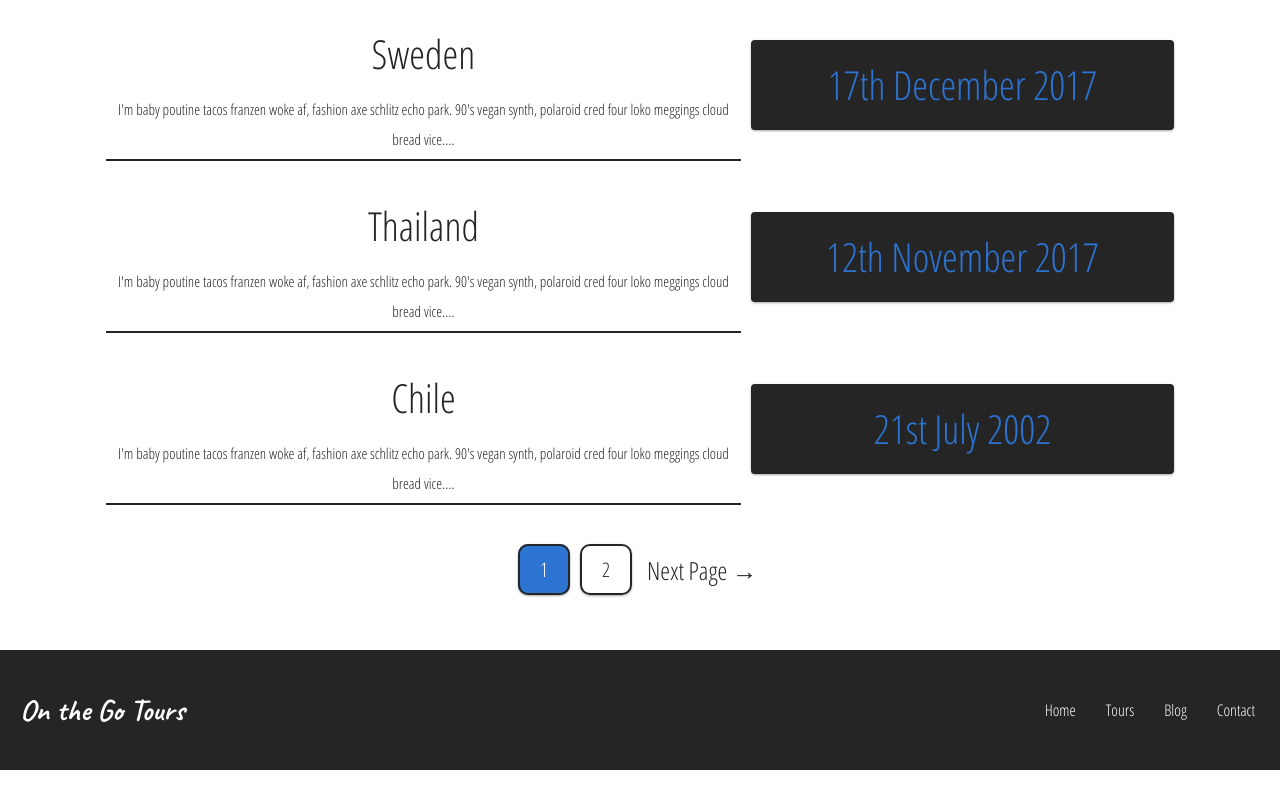
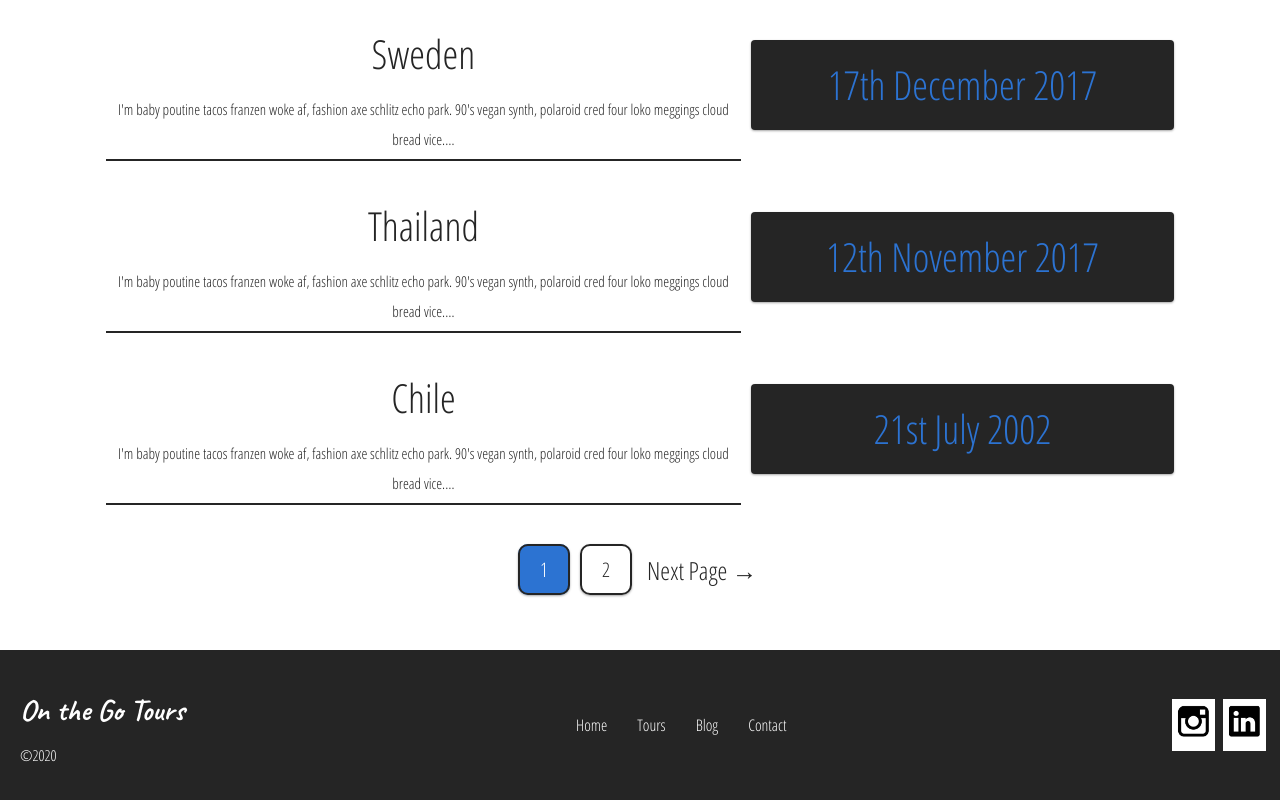
Before and after one commit to masiucd/topic-ultras, a Gatsby site: page /blog-list in a window 1280 px wide. Shown: the part 802-1602 px from the top of the page. Before the commit the page ends 1572 px from the top, so only its background shows below. Built offline with nearby package versions, Linux system fonts and the light colour scheme; Gatsby itself is replaced by a stand-in of ours; some packages are replaced by stand-ins of ours.

Commit message:
footer logic

```diff
--- a/src/components/layout/page_elements/Footer.tsx
+++ b/src/components/layout/page_elements/Footer.tsx
@@ -1,20 +1,29 @@
 import * as React from 'react'
 import styled from 'styled-components'
 import { useStaticQuery, graphql } from 'gatsby'
+import { IFixedObject } from 'gatsby-background-image'
 import FooterList from './FooterList'
 import { handleFlex } from '../../styles/utils/helpers'
-
-interface Props {}
+import SocialList from './SocialList'
 
 const FooterStyles = styled.footer`
   background: ${props => props.theme.colors.black};
   color: ${props => props.theme.colors.white};
   padding: 2rem 1rem;
   ${handleFlex('row', 'space-between', 'center')};
+  @media (max-width: 960px) {
+    ${handleFlex('column', 'center', 'center')};
+  }
 `
 
 const FooterTitle = styled.div`
   padding: 1rem;
+  @media (max-width: 960px) {
+    ${handleFlex('row', 'center', 'center')};
+    span {
+      padding: 0 1.5rem;
+    }
+  }
 `
 
 const FOOTER_QUERY = graphql`
@@ -28,12 +37,34 @@ const FOOTER_QUERY = graphql`
         }
       }
     }
+    social: allFile(filter: { extension: { eq: "png" } }) {
+      edges {
+        node {
+          id
+          name
+          childImageSharp {
+            fixed(width: 35, height: 35) {
+              ...GatsbyImageSharpFixed
+            }
+          }
+        }
+      }
+    }
   }
 `
 
 interface Link<T> {
   name: T
   path: T
+}
+interface SocialNode {
+  node: {
+    id: string
+    name: string
+    childImageSharp: {
+      fixed: IFixedObject
+    }
+  }
 }
 
 interface FooterQuery {
@@ -43,18 +74,26 @@ interface FooterQuery {
       links: Array<Link<string>>
     }
   }
+  social: {
+    edges: Array<SocialNode>
+  }
 }
 
-const Footer: React.FC<Props> = () => {
+const Footer: React.FC = () => {
   const {
     siteData: { siteMetadata },
+    social: { edges: socialXs },
   } = useStaticQuery<FooterQuery>(FOOTER_QUERY)
+  const date = new Date()
+
   return (
     <FooterStyles>
       <FooterTitle>
         <h1>{siteMetadata.title}</h1>
+        <span>&#169;{date.getFullYear()}</span>
       </FooterTitle>
       <FooterList onLinks={siteMetadata.links} />
+      <SocialList onSocialXs={socialXs} />
     </FooterStyles>
   )
 }
--- /dev/null
+++ b/src/components/layout/page_elements/SocialList.tsx
@@ -0,0 +1,67 @@
+import * as React from 'react'
+import styled from 'styled-components'
+import Image from 'gatsby-image'
+import { IFixedObject } from 'gatsby-background-image'
+import { handleFlex } from '../../styles/utils/helpers'
+
+interface SocialNode {
+  node: {
+    id: string
+    name: string
+    childImageSharp: {
+      fixed: IFixedObject
+    }
+  }
+}
+
+export interface SocialProps {
+  onSocialXs: Array<SocialNode>
+}
+
+function handleUrl(path: string): string {
+  switch (path) {
+    case 'github':
+      return `https://github.com/masiuciszek`
+    case 'linkedin':
+      return 'https://www.linkedin.com/in/marcell-ciszek/'
+    case 'insta':
+      return 'https://www.instagram.com/masiuciszek'
+    case 'web':
+      return 'https://www.marcellable.com/'
+    default:
+      return `https://github.com/masiuciszek`
+  }
+}
+
+const StyledSocial = styled.ul`
+  ${handleFlex('row', 'center', 'center')};
+  li {
+    margin: 0 0.4rem;
+    padding: 0.4rem;
+    background: ${({ theme }) => theme.colors.white};
+  }
+  @media (max-width: 960px) {
+    li {
+      margin: 1rem;
+    }
+  }
+`
+
+export default function Social(props: SocialProps) {
+  const { onSocialXs } = props
+
+  return (
+    <StyledSocial>
+      {onSocialXs.map(
+        ({ node }) =>
+          node.name !== 'menu' && (
+            <li key={node.id}>
+              <a href={handleUrl(node.name)} target="_blank" rel="noreferrer">
+                <Image fixed={node.childImageSharp.fixed} alt={node.name} />
+              </a>
+            </li>
+          ),
+      )}
+    </StyledSocial>
+  )
+}
```
Also changed, not shown: src/images/linkedin.png (renamed from src/images/linkedinf.png).
